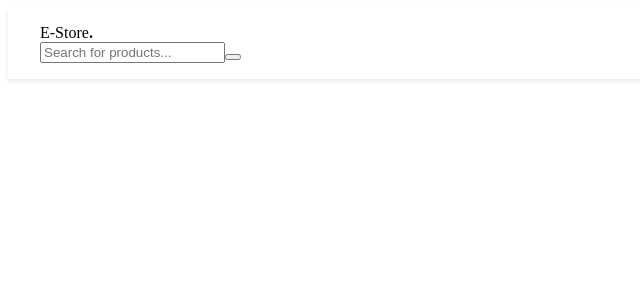
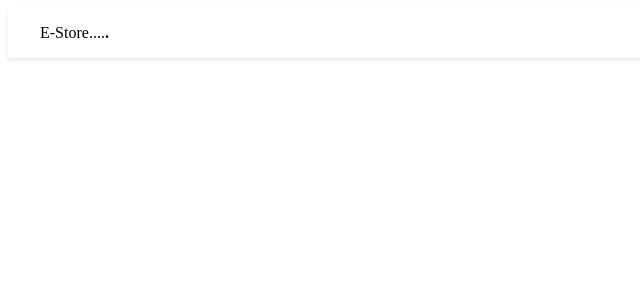
Before and after one commit to sujal290/e-store-main, a Next.js app: page / in a window 1280 px wide. Shown: the top 300 px of the page, without its empty margins (0-640 px from the left). Built offline with nearby package versions, Linux system fonts and the light colour scheme.

Commit message:
day 2 moring

```diff
--- a/package.json
+++ b/package.json
@@ -17,6 +17,9 @@
     "react-dom": "^19.1.0"
   },
   "devDependencies": {
-    "@tailwindcss/postcss": "^4.1.4"
+    "@tailwindcss/postcss": "^4.1.4",
+    "autoprefixer": "^10.4.21",
+    "postcss": "^8.5.3",
+    "tailwindcss": "^4.1.4"
   }
 }
--- /dev/null
+++ b/postcss.config.js
@@ -0,0 +1,6 @@
+module.exports = {
+    plugins: {
+      tailwindcss: {},
+      autoprefixer: {},
+    },
+  };
--- a/src/app/globals.css
+++ b/src/app/globals.css
@@ -1,6 +1,10 @@
 @import "tailwindcss";
+@import "tailwindcss/preflight";
+@tailwind utilities;
+@tailwind utilities;
+
 
 :root {
-  --background: #ffffff;
+  --background: #67834d;
   --foreground: #171717;
 }
--- a/src/components/Header.jsx
+++ b/src/components/Header.jsx
@@ -11,21 +11,12 @@ export default function Header() {
       <Container className="flex justify-between items-center">
 
           <div className="flex items-center">
-            <span className="text-pink-500 font-bold text-4xl">E-Store<b className="text-black">.</b></span>
+            <span className="text-pink-500 font-bold text-4xl">E-Store....<b
+            className="text-black">.</b></span>
           </div>
 
 
-        {/* Search Bar */}
-        <div className={`${styles.searchBar} flex items-center`}>
-          <input
-            type="text"
-            placeholder="Search for products..."
-            className={styles.searchInput}
-          />
-          <button className={styles.searchButton}>
-             {/* <FiSearch size={18} />   */}
-          </button>
-        </div>
+
       </Container>
     </header>
   );
--- a/src/styles/Header.module.css
+++ b/src/styles/Header.module.css
@@ -1,5 +1,5 @@
 .header {
-  background: rgba(255, 255, 255, 0.2); /* Transparent white */
+  background: rgba(169, 66, 66, 0.2); /* Transparent white */
   backdrop-filter: blur(40px); /* Blurs background behind the header */
   border: 1px solid rgba(255, 255, 255, 0.2); /* Light border to enhance glass effect */
   border-radius: 12px;
```
Also changed, not shown: tailwind.config.js (added, +10 -0 lines), 1 other file (tests, documents, lock files or other folders).
